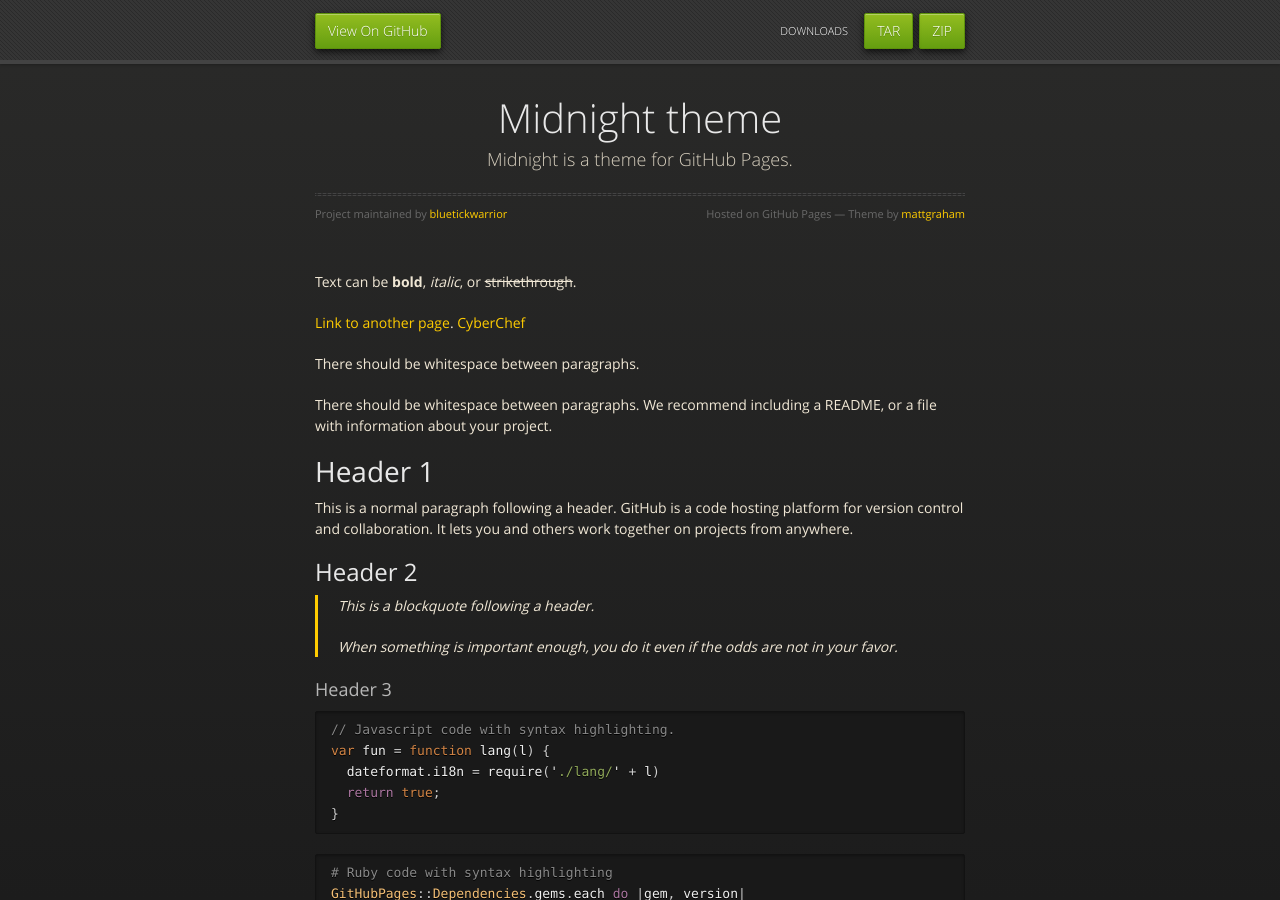
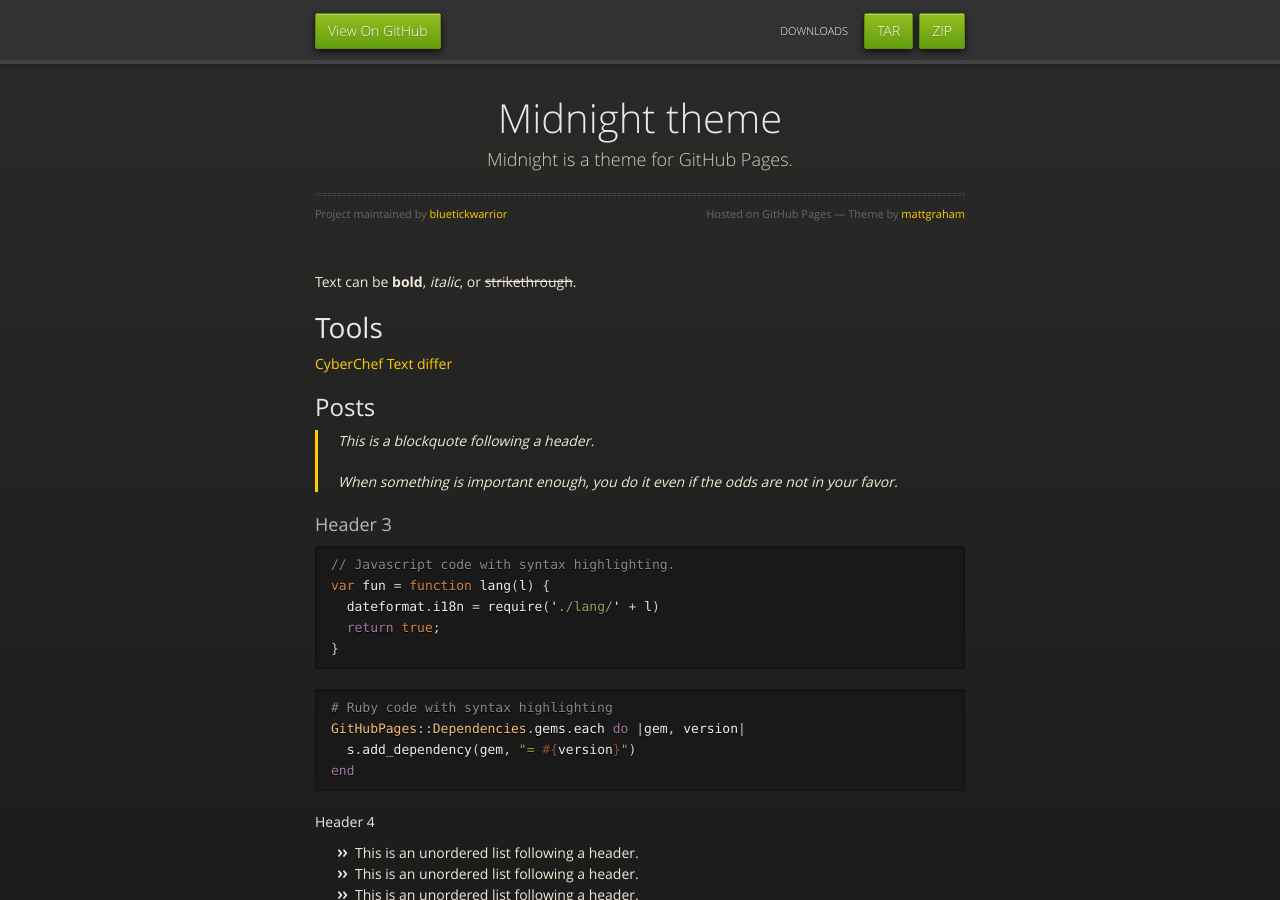
Before and after one commit to bluetickwarrior/bluetickwarrior.github.io, a Jekyll site: the page built from index.md, in a window 1280 px wide and 900 px high. Built offline with Jekyll 4.4.1, drawn with Linux system fonts in a browser that asks for light colours.

Commit message:
Update index.md

```diff
--- a/index.md
+++ b/index.md
@@ -3,19 +3,13 @@
 ---
 
 Text can be **bold**, _italic_, or ~~strikethrough~~.
+# Tools
+[CyberChef](https://cyberchef.bluetickwarrior.com)
+[Text differ](https://textdiff.bluetickwarrior.com)
 
-[Link to another page](./another-page.html).
-[CyberChef](https://cyberchef.bluetickwarrior.com)
 
-There should be whitespace between paragraphs.
 
-There should be whitespace between paragraphs. We recommend including a README, or a file with information about your project.
-
-# Header 1
-
-This is a normal paragraph following a header. GitHub is a code hosting platform for version control and collaboration. It lets you and others work together on projects from anywhere.
-
-## Header 2
+## Posts
 
 > This is a blockquote following a header.
 >
```
